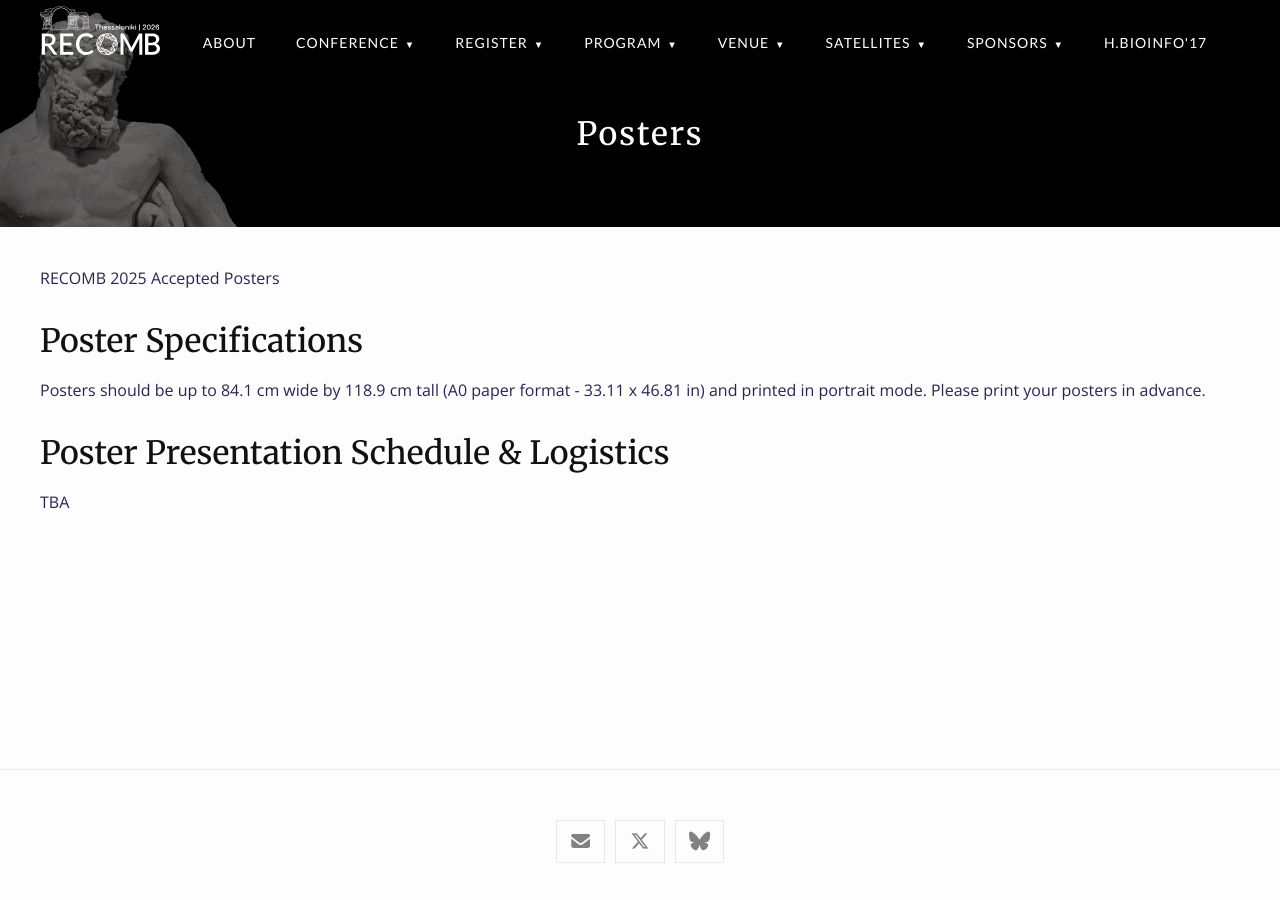
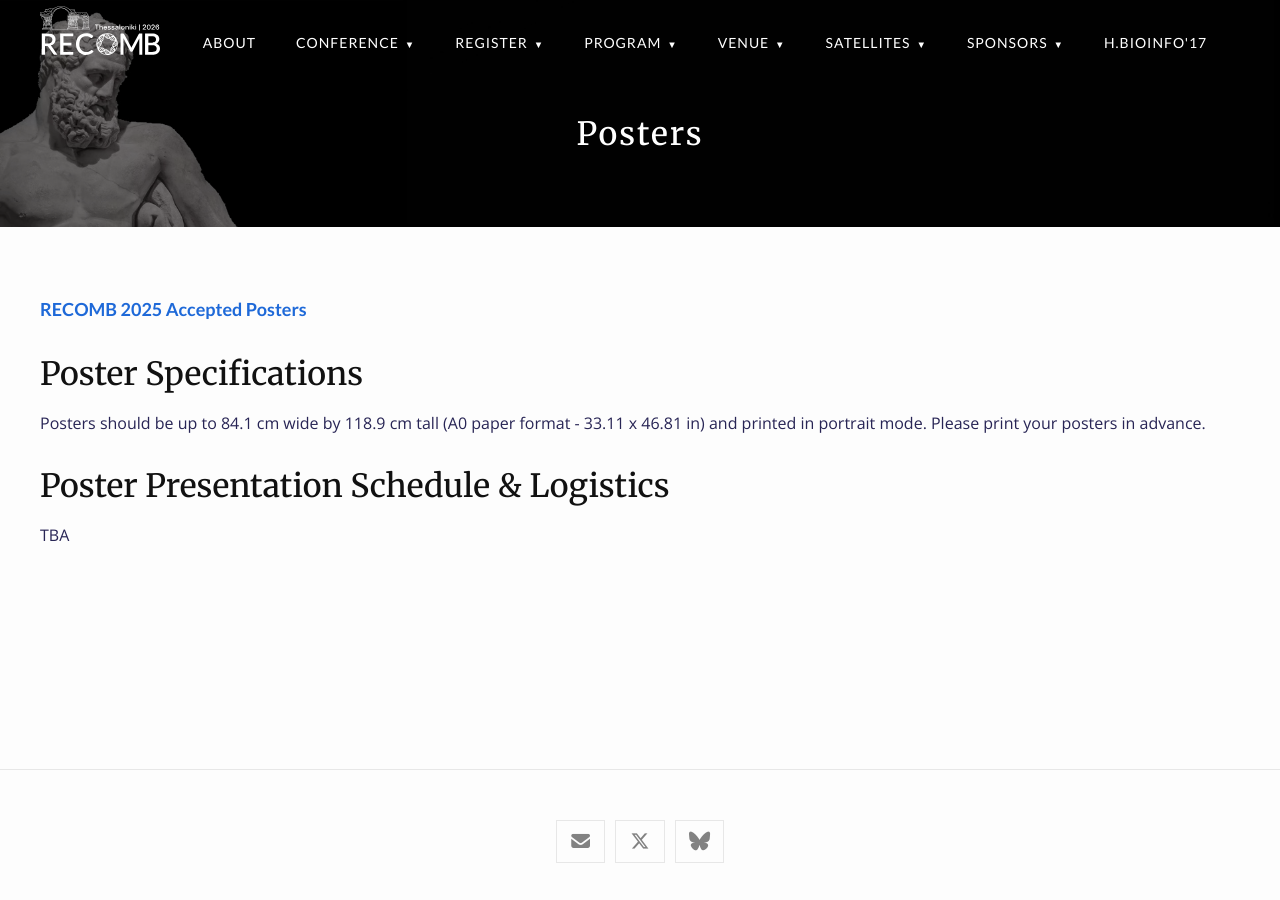
Before and after one commit to recomb-conference/recomb2026, a Jekyll site: the page built from posters.md, in a window 1280 px wide. Built offline with Jekyll 4.4.1, drawn with Linux system fonts in a browser that asks for light colours; nearby versions of some CDN libraries.

Commit message:
Update posters.md

```diff
--- a/posters.md
+++ b/posters.md
@@ -3,7 +3,9 @@ layout: page
 title: Posters
 ---
 
-RECOMB 2025 Accepted Posters
+  <div class="program-links">
+    <h5><a class="program-link" href="{{ '/accepted_posters' | relative_url }}">RECOMB 2025 Accepted Posters</a></h5>
+  </div>
 
 ## Poster Specifications
 
```
